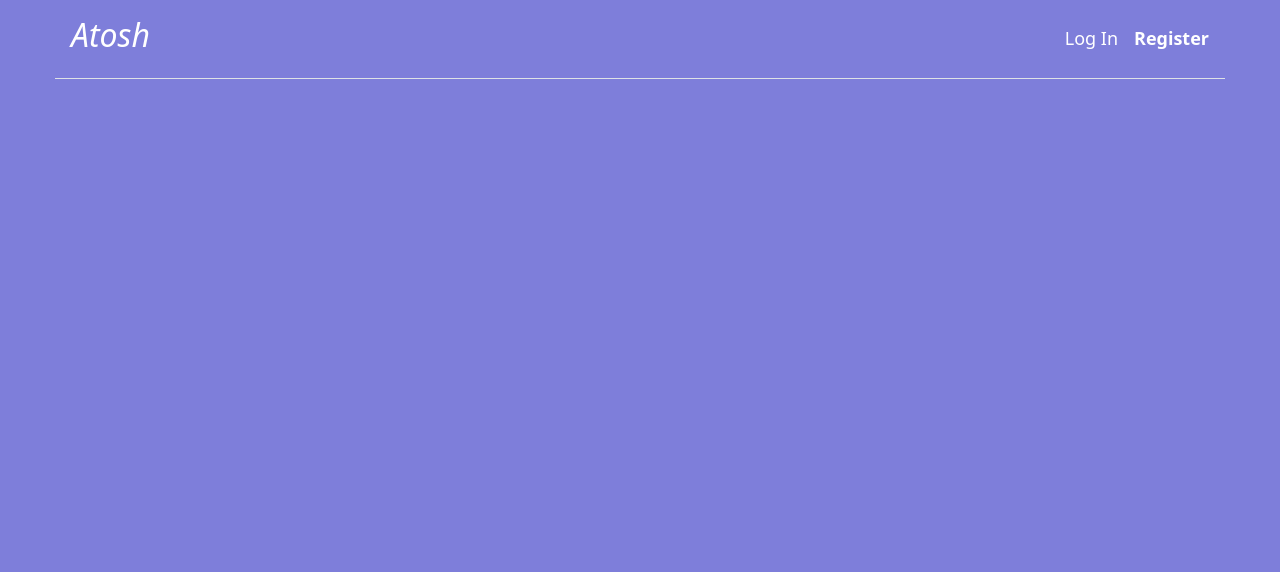
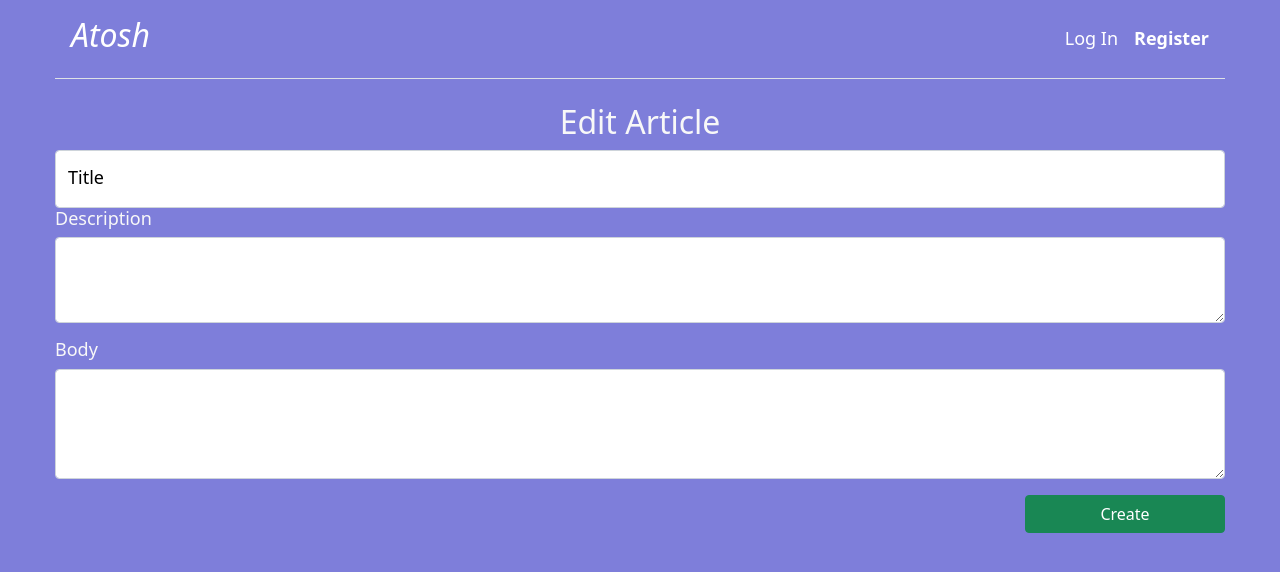
Before and after one commit to atoshUser/atosh-react-redux, a React (Create React App) app: page /edit-article/1 in a window 1280 px wide. Shown: the top 572 px of the page. Built offline with nearby package versions, Linux system fonts and the light colour scheme; no server answers.

Commit message:
edit article UI

```diff
--- a/src/App.js
+++ b/src/App.js
@@ -1,5 +1,5 @@
 import { Routes, Route } from "react-router-dom";
-import { ArticleDetail, Header, Login, Main, Register } from "./components";
+import { ArticleDetail, EditArticle, Header, Login, Main, Register } from "./components";
 import AuthService from "./service/auth";
 import { useEffect } from "react";
 import { useDispatch, useSelector } from "react-redux";
@@ -35,6 +35,7 @@
         <Route path="/register" element={<Register />} />
         <Route path="/article-detail/:slug" element={<ArticleDetail />} />
         <Route path="/create-article" element={<CreateArticle />} />
+        <Route path="/edit-article/:slug" element={<EditArticle/>} />
       </Routes>
     </div>
   );
--- a/src/components/article/Article.jsx
+++ b/src/components/article/Article.jsx
@@ -14,7 +14,6 @@
 
   const deleteArticle = (slug) => {
     ArticleService.deleteArticle(slug);
-
   };
   return (
     <li className={style.listItem}>
@@ -24,7 +23,6 @@
       <div className={style.items}>
         <h5
           style={{
-            whiteSpace: "nowrap",
             color: "#333",
             textTransform: "capitalize",
             paddingLeft: "10px",
@@ -74,6 +72,7 @@
               <button
                 type="button"
                 className="btn btn-sm btn-outline-secondary"
+                onClick={() => navigate(`/edit-article/${article.slug}`)}
               >
                 Edit
               </button>
--- a/src/components/article/article.module.css
+++ b/src/components/article/article.module.css
@@ -28,5 +28,6 @@
   justify-content: space-between;
 
   position: relative;
-  padding: 0 7px;
+  padding: 10px;
+
 }
--- /dev/null
+++ b/src/components/edit-article/EditArticle.jsx
@@ -0,0 +1,41 @@
+import React, { useEffect, useState } from "react";
+import { useDispatch } from "react-redux";
+import { useParams } from "react-router-dom";
+import {
+  getArticleDetailFailure,
+  getArticleDetailStart,
+} from "../../reducer/article/article";
+import ArticleService from "../../service/article";
+import ArticleForm from "../article-form/ArticleForm";
+
+const EditArticle = () => {
+  const [title, setTitle] = useState("");
+  const [description, setDescription] = useState("");
+  const [body, setBody] = useState("");
+  const { slug } = useParams();
+  const dispatch = useDispatch();
+  const getArticleDetail = async () => {
+    dispatch(getArticleDetailStart());
+    try {
+      const response = await ArticleService.getArticleDetail(slug);
+
+      setTitle(response.article.title);
+      setDescription(response.article.description);
+      setBody(response.article.body);
+    } catch (error) {
+      dispatch(getArticleDetailFailure(error));
+    }
+  };
+  const props = { title, setTitle, description, setDescription, body, setBody };
+  useEffect(() => {
+    getArticleDetail();
+  }, []);
+  return (
+    <div className="mt-4">
+      <h2 className="text-center">Edit Article</h2>
+      <ArticleForm {...props} />
+    </div>
+  );
+};
+
+export default EditArticle;
--- a/src/components/index.js
+++ b/src/components/index.js
@@ -6,3 +6,4 @@
 export { default as Article } from "./article/Article";
 export { default as ArticleDetail } from "./article-detail/ArticleDetail";
 export { default as ArticleForm } from "./article-form/ArticleForm";
+export {default as EditArticle} from "./edit-article/EditArticle"
--- a/src/components/main/main.module.css
+++ b/src/components/main/main.module.css
@@ -2,8 +2,8 @@
   display: grid;
   grid-template-columns: repeat(auto-fit, minMax(350px, 1fr));
   grid-auto-flow: dense;
+  grid-auto-rows: 450px;
   list-style: none;
-  grid-auto-rows: 380px;
   padding: 0;
   margin-top: 25px;
   gap: 10px;
```
